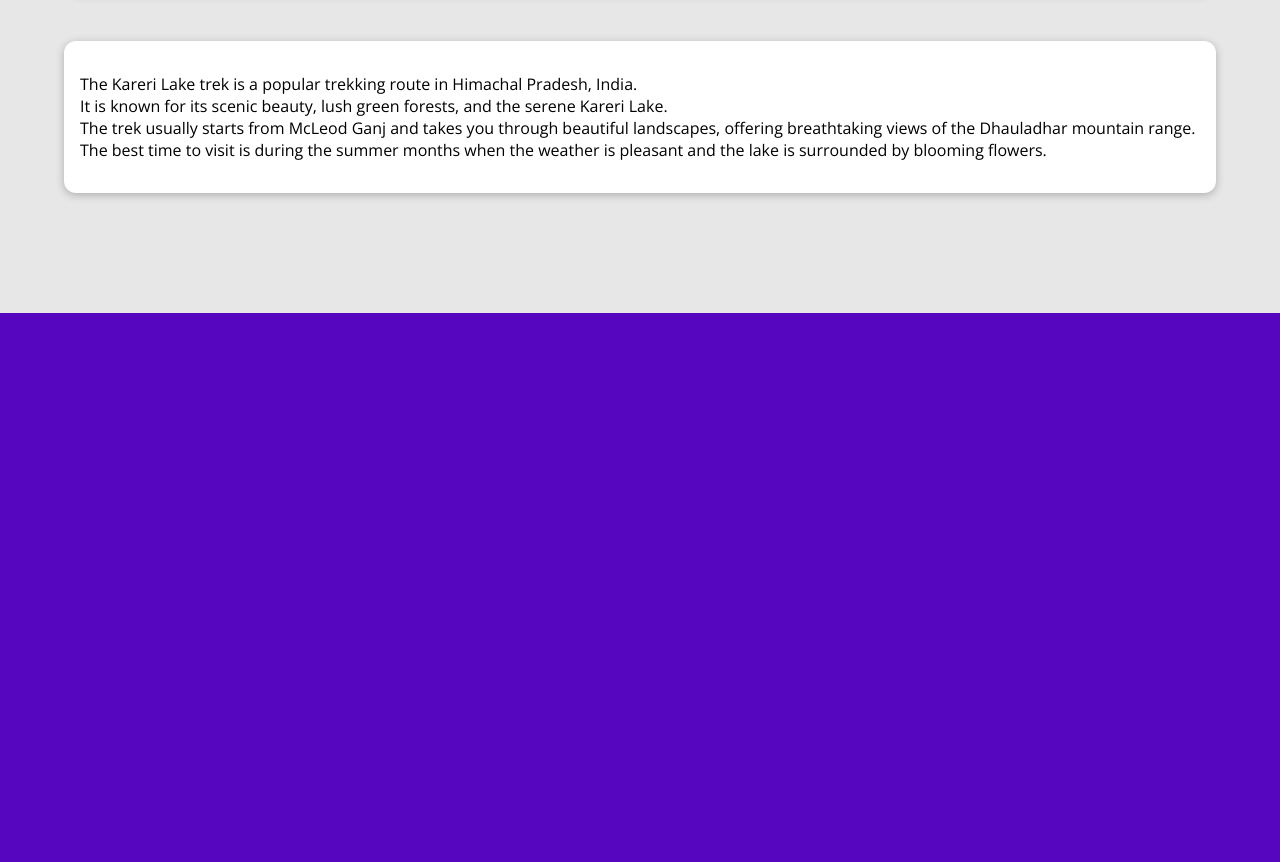
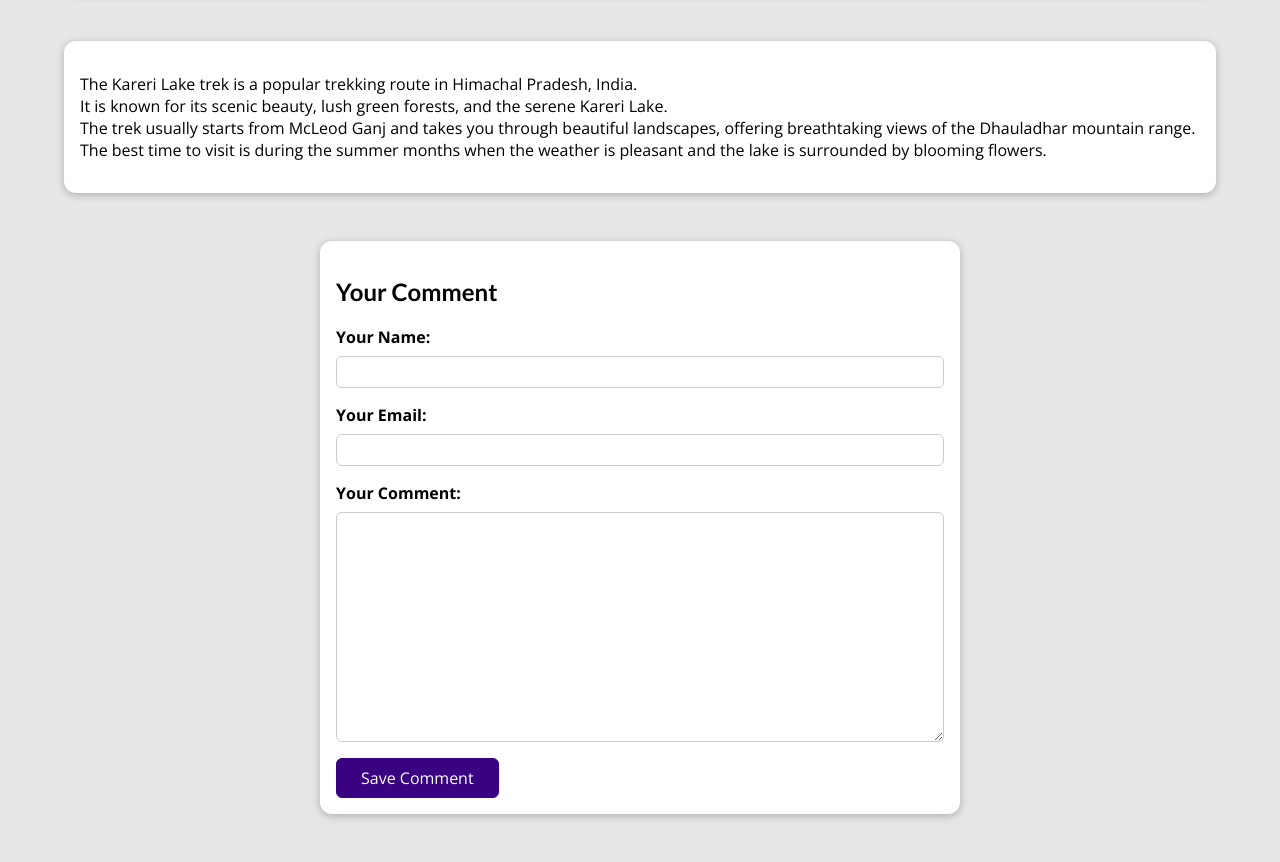
Before and after one commit to andipchauhan/Blog_Project_Django, a Django app: a page that uses my_site/blog/templates/blog/post-detail.html in a window 1280 px wide. Shown: the part 487-1349 px from the top of the page. Before the commit the page ends 800 px from the top, so only its background shows below. Run offline with Django 5.2, Linux system fonts and the light colour scheme; data comes from the database, SQL or seed files in the repository; both versions use the stored data as it was after the commit.

Commit message:
Added comment model, comment form, handling comment submission in post method in SinglePostView class, saving comment, validation and CSS styling

```diff
--- /dev/null
+++ b/my_site/blog/forms.py
@@ -0,0 +1,12 @@
+from django import forms
+from .models import Post, Comment
+
+class CommentForm(forms.ModelForm):
+    class Meta:
+        model = Comment
+        exclude = ["post"]
+        labels = {
+            "user_name": "Your Name",
+            "user_email": "Your Email",
+            "text": "Your Comment"
+        }
--- a/my_site/blog/models.py
+++ b/my_site/blog/models.py
@@ -30,3 +30,10 @@ class Post(models.Model):
         Author, on_delete=models.SET_NULL, null=True, related_name="posts"
     )
     tag = models.ManyToManyField(Tag, related_name="posts")
+
+
+class Comment(models.Model):
+    user_name = models.CharField(max_length=100)
+    user_email = models.EmailField(max_length=254)
+    text = models.TextField(max_length=400)
+    post = models.ForeignKey(Post, on_delete=models.CASCADE, related_name="comments")
--- a/my_site/blog/static/blog/post-detail.css
+++ b/my_site/blog/static/blog/post-detail.css
@@ -48,13 +48,32 @@ body {
   font-weight: bold;
 }
 
+#summary a {
+  color: white;
+  text-decoration: none;
+}
+
 #summary time {
   font-weight: bold;
 }
 
-#summary a{
+#read-later {
+  margin: 2rem 0;
+}
+
+#read-later button {
+  background-color: transparent;
+  border: 1px solid white;
+  padding: 0.5rem 2rem;
+  font: inherit;
   color: white;
-  text-decoration: none;
+  cursor: pointer;
+}
+
+#read-later button:hover,
+#read-later button:active {
+  background-color: white;
+  color: #390281;
 }
 
 main {
@@ -67,9 +86,119 @@ main {
   box-shadow: 0 2px 8px rgba(0, 0, 0, 0.25);
 }
 
-.tag{
+.tag {
   background-color: white;
   color: #390281;
   padding: 0.5rem 1rem;
   border-radius: 8px;
 }
+
+#comment-form {
+  margin: 3rem auto;
+  width: 90%;
+  max-width: 40rem;
+  border-radius: 12px;
+  background-color: white;
+  box-shadow: 0 2px 8px rgba(0, 0, 0, 0.25);
+  padding: 1rem;
+}
+
+#comment-form button {
+  font: inherit;
+  background-color: #390281;
+  color: white;
+  border: 1px solid #390281;
+  padding: 0.5rem 1.5rem;
+  border-radius: 6px;
+  cursor: pointer;
+}
+
+#comment-form button:hover,
+#comment-form button:active {
+  background-color: #4f0ba7;
+  border-color: #4f0ba7;
+}
+
+.form-control {
+  margin-bottom: 1rem;
+}
+
+.form-control label {
+  font-weight: bold;
+  margin-bottom: 0.5rem;
+  display: block;
+}
+
+.form-control input,
+.form-control textarea {
+  display: block;
+  width: 100%;
+  font: inherit;
+  padding: 0.25rem;
+  border-radius: 6px;
+  border: 1px solid #ccc;
+}
+
+.errorlist {
+  list-style: none;
+  margin: 0.5rem 0;
+  padding: 0;
+  color: #d6000b;
+}
+
+.invalid label {
+  color: #d6000b;
+}
+
+.invalid input,
+.invalid textarea {
+  border-color: #d6000b;
+  background-color: #ffe6e7;
+}
+
+#alert {
+  margin: 8rem auto 3rem auto;
+  border: 1px solid #d6000b;
+  background-color: #ffe6e7;
+  padding: 1rem;
+  width: 90%;
+  max-width: 40rem;
+}
+
+#alert a {
+  text-decoration: none;
+  border: 1px solid #d6000b;
+  background-color: #d6000b;
+  color: white;
+  padding: 0.25rem 1.5rem;
+  border-radius: 6px;
+}
+
+#comments {
+  margin: 3rem auto;
+  width: 90%;
+  max-width: 60rem;
+  border-radius: 12px;
+  background-color: white;
+  box-shadow: 0 2px 8px rgba(0, 0, 0, 0.25);
+  padding: 1rem 2rem;
+}
+
+#comments ul {
+  list-style: none;
+  margin: 0;
+  padding: 0;
+}
+
+#comments li {
+  margin-bottom: 1rem;
+  border-bottom: 2px solid #ccc;
+}
+
+#comments li:last-of-type {
+  border-bottom: none;
+}
+
+#comments h2 {
+  color: #464646;
+}
--- a/my_site/blog/templates/blog/post-detail.html
+++ b/my_site/blog/templates/blog/post-detail.html
@@ -15,6 +15,16 @@
 
 
 {% block content %}
+
+
+{% if comment_form.errors %}
+<div id="alert">
+    <h2>Saving the comment failed!</h2>
+    <p>Please check the comment form for more details</p>
+    <a href="#comment-form">Fix!</a>
+</div>
+{% endif %}
+
 <section id="summary">
     <h2> {{ post.title }} </h2>
     <div>
@@ -34,4 +44,20 @@
 <main>
    <p> {{ post.content|linebreaks }} </p>
 </main>
+
+<section id='comment-form'>
+    <h2>Your Comment</h2>
+    <form action="{% url "post-detail-page" post.slug %}" method='POST'>
+        {% csrf_token %}
+        {% for field in comment_form %}
+        <div class="form-control {% if field.errors %}invalid{% endif %}">
+            {{ field.label_tag }}
+            {{ field }}
+            {{ field.errors }}
+        </div>
+        {% endfor %}
+        <button>Save Comment</button>
+    </form>
+</section>
+
 {% endblock content %}
--- a/my_site/blog/views.py
+++ b/my_site/blog/views.py
@@ -1,6 +1,10 @@
 from django.shortcuts import render, get_object_or_404
 from .models import Post
-from django.views.generic import ListView, DetailView
+from django.views.generic import ListView
+from .forms import CommentForm
+from django.views import View
+from django.http import HttpResponseRedirect
+from django.urls import reverse
 
 # Create your views here.
 
@@ -34,15 +38,35 @@ class AllPostsView(ListView):
 #     })
 
 
-class SinglePostView(DetailView):
-    template_name = "blog/post-detail.html"
-    model = Post
-    context_object_name = "post"
+class SinglePostView(View):
 
-    def get_context_data(self, **kwargs):
-        context = super().get_context_data(**kwargs)
-        context["post_tags"] = self.object.tag.all()
-        return context
+    def get(self,request, slug):
+        target_post = Post.objects.get(slug=slug)
+        context = {
+            'post' : target_post,
+            'post_tags': target_post.tag.all(),
+            'comment_form': CommentForm(),
+            'comments': target_post.comments.all().order_by("-id")
+        }
+        return render(request, 'blog/post-detail.html', context)
+
+    def post(self,request, slug):
+        comment_form = CommentForm(request.POST)
+        target_post = Post.objects.get(slug=slug)
+        if comment_form.is_valid():
+            comment = comment_form.save(commit=False)
+            comment.post = target_post
+            comment.save()
+            return HttpResponseRedirect(reverse("post-detail-page", args=[slug]))
+        # This will send a get request on this URL, so we dont need to pass context here, instead it will get from render in get()
+
+        context = {
+            'post' : target_post,
+            'post_tags': target_post.tag.all(),
+            'comment_form': comment_form,
+            'comments': target_post.comments.all().order_by("-id")
+        }
+        return render(request, 'blog/post-detail.html', context)
 
 # def post_detail(request, post_slug):
 #     # target_post = Post.objects.get(slug=post_slug)
```
Also changed, not shown: my_site/blog/migrations/0003_comment.py (added), my_site/db.sqlite3.
